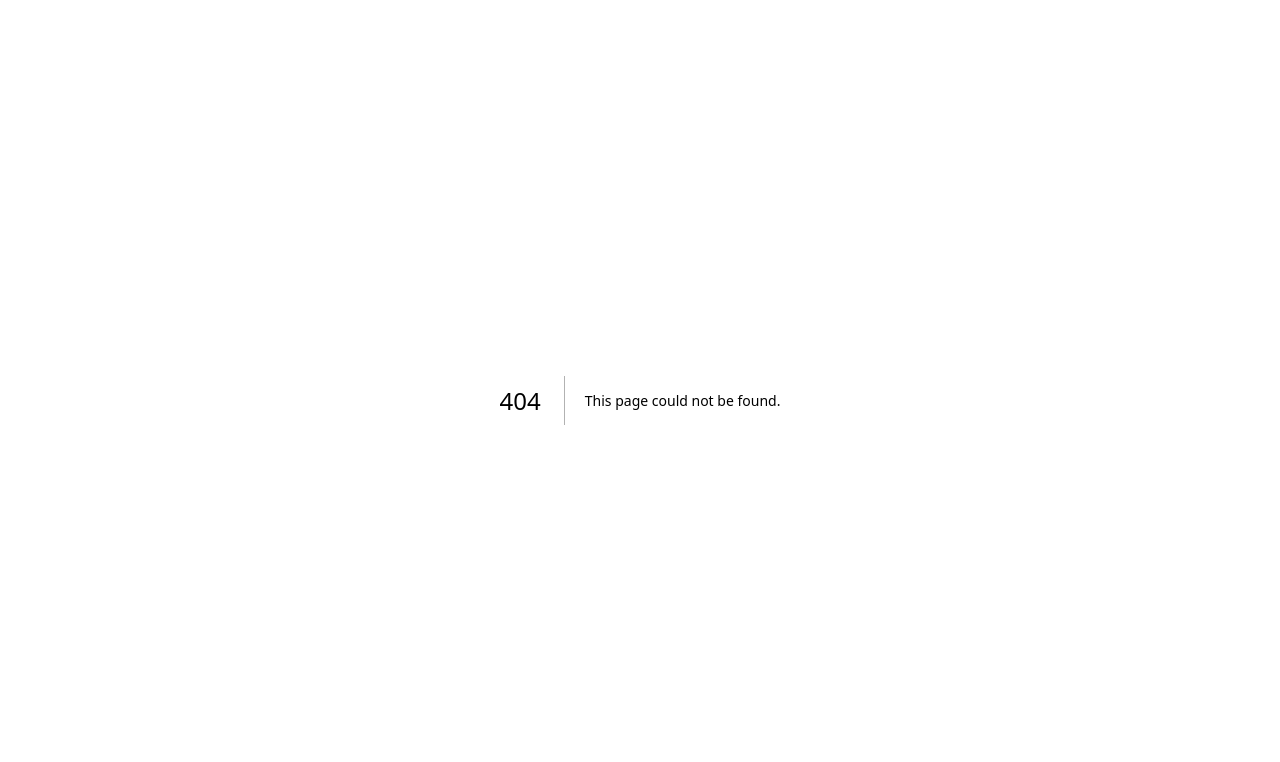
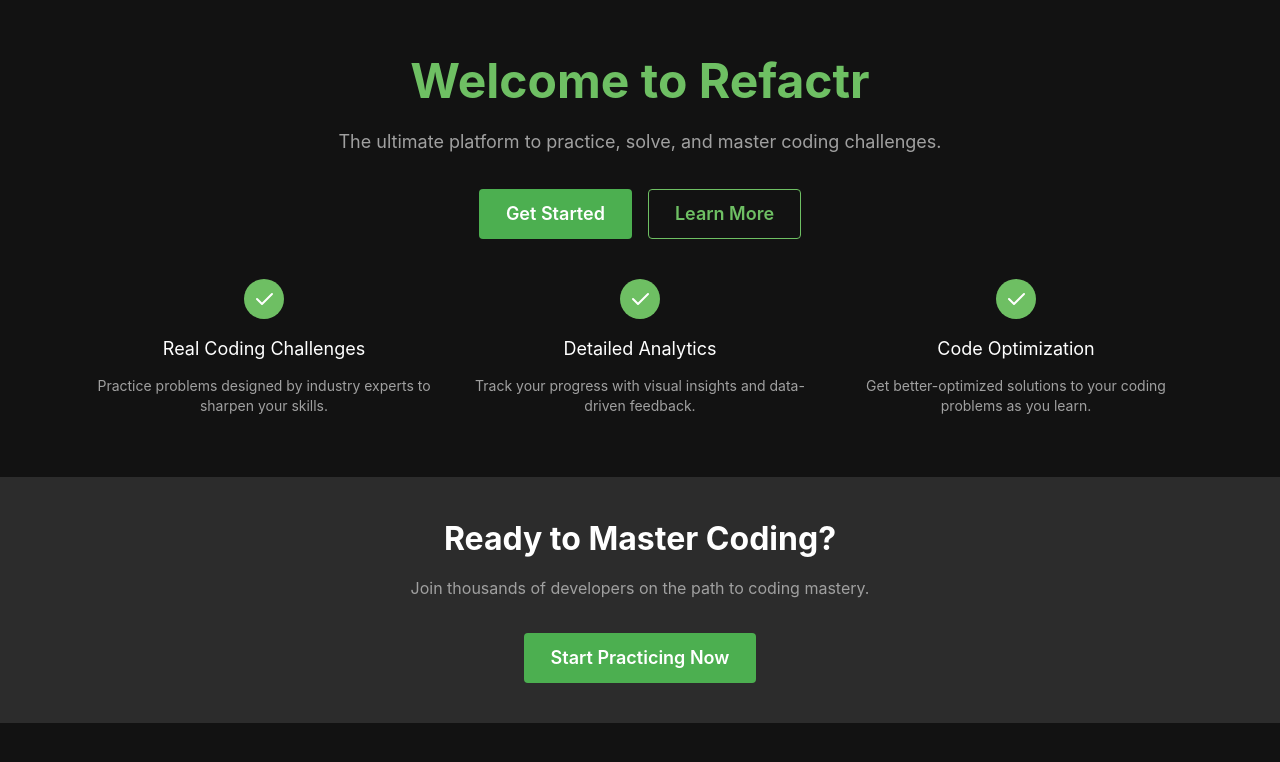
Before and after one commit to TrishaCarter/IR-Website, a Next.js app: page / in a window 1280 px wide. Before the commit this address had no page. Shown: the top 762 px of the page. Built offline with nearby package versions, Linux system fonts and the light colour scheme.

Commit message:
Couldn't pull just this file, so I added it. The deployment went great and is up.

```diff
--- /dev/null
+++ b/pages/index.js
@@ -0,0 +1,92 @@
+import { Container, Title, Text, Button, SimpleGrid, Box, ThemeIcon, Group } from "@mantine/core";
+import { IconCheck, IconArrowRight } from "@tabler/icons-react";
+import { useRouter } from "next/router";
+
+export default function LandingPage() {
+    let router = useRouter();
+    let moveToLogin = () => {
+        router.push("/login")
+    }
+    let moveToSignUp = () => {
+        router.push("/signup")
+    }
+
+    return (
+        <div style={{ backgroundColor: "#121212", color: "#fff", minHeight: "100vh", paddingTop: "50px" }}>
+            {/* Hero Section */}
+            <Container size="lg" style={{ textAlign: "center", marginBottom: "40px" }}>
+                <Title order={1} size="3rem" style={{ color: "#6EBF63" }}>
+                    Welcome to Refactr
+                </Title>
+                <Text size="lg" mt="md" style={{ color: "#A0A0A0" }}>
+                    The ultimate platform to practice, solve, and master coding challenges.
+                </Text>
+                <Group justify="center" mt="xl">
+                    <Button size="lg" style={{ backgroundColor: "#4CAF50" }} onClick={moveToSignUp}>
+                        Get Started
+                    </Button>
+                    <Button size="lg" variant="outline" style={{ color: "#6EBF63", borderColor: "#6EBF63" }}>
+                        Learn More
+                    </Button>
+                </Group>
+            </Container>
+
+            {/* Features Section */}
+            <Container size="lg" mb="60px">
+                <SimpleGrid
+                    cols={3}
+                    spacing="lg"
+                    breakpoints={[
+                        { maxWidth: "md", cols: 2 },
+                        { maxWidth: "sm", cols: 1 },
+                    ]}
+                >
+                    <Feature
+                        icon={<IconCheck size={24} />}
+                        title="Real Coding Challenges"
+                        description="Practice problems designed by industry experts to sharpen your skills."
+                    />
+                    <Feature
+                        icon={<IconCheck size={24} />}
+                        title="Detailed Analytics"
+                        description="Track your progress with visual insights and data-driven feedback."
+                    />
+                    <Feature
+                        icon={<IconCheck size={24} />}
+                        title="Code Optimization"
+                        description="Get better-optimized solutions to your coding problems as you learn."
+                    />
+                </SimpleGrid>
+            </Container>
+
+            {/* Call-to-Action Section */}
+            <Box style={{ backgroundColor: "#2C2C2C", padding: "40px 20px", textAlign: "center" }}>
+                <Title order={2} size="2rem" style={{ color: "#fff" }}>
+                    Ready to Master Coding?
+                </Title>
+                <Text size="md" mt="md" style={{ color: "#A0A0A0" }}>
+                    Join thousands of developers on the path to coding mastery.
+                </Text>
+                <Button size="lg" mt="xl" rightIcon={<IconArrowRight />} style={{ backgroundColor: "#4CAF50" }}>
+                    Start Practicing Now
+                </Button>
+            </Box>
+        </div>
+    );
+}
+
+function Feature({ icon, title, description }) {
+    return (
+        <Box style={{ textAlign: "center" }}>
+            <ThemeIcon size={40} radius="xl" style={{ backgroundColor: "#6EBF63", margin: "0 auto" }}>
+                {icon}
+            </ThemeIcon>
+            <Text size="lg" weight={500} mt="md">
+                {title}
+            </Text>
+            <Text size="sm" mt="sm" style={{ color: "#A0A0A0" }}>
+                {description}
+            </Text>
+        </Box>
+    );
+}
```
